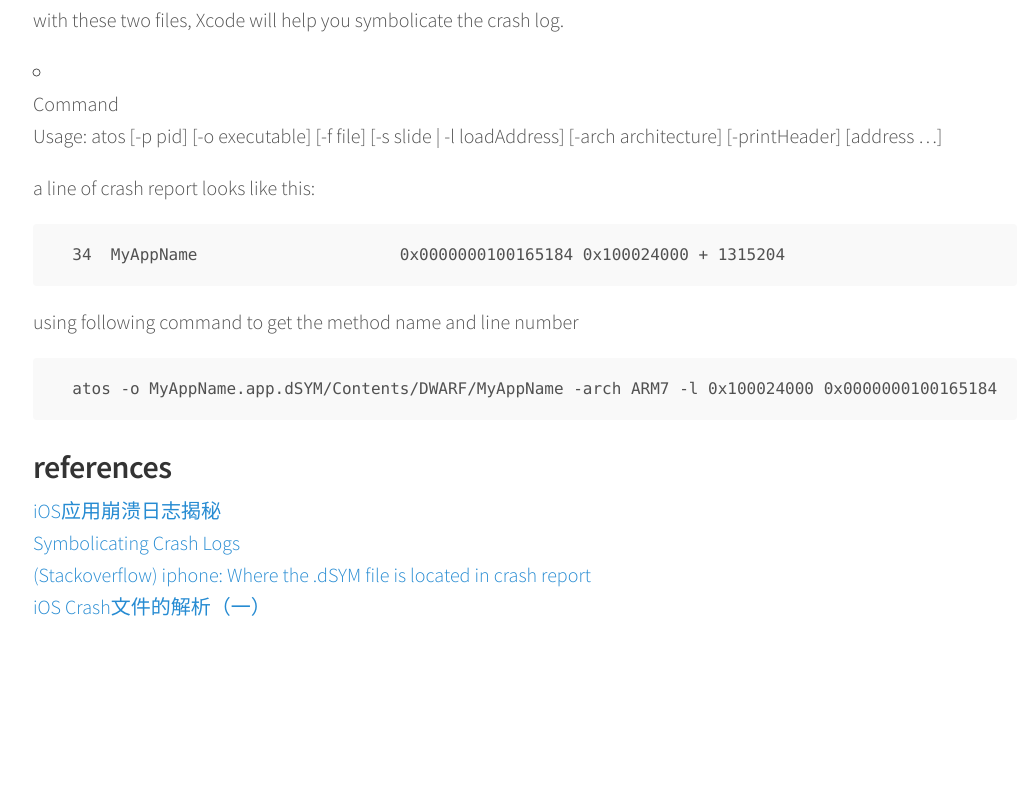
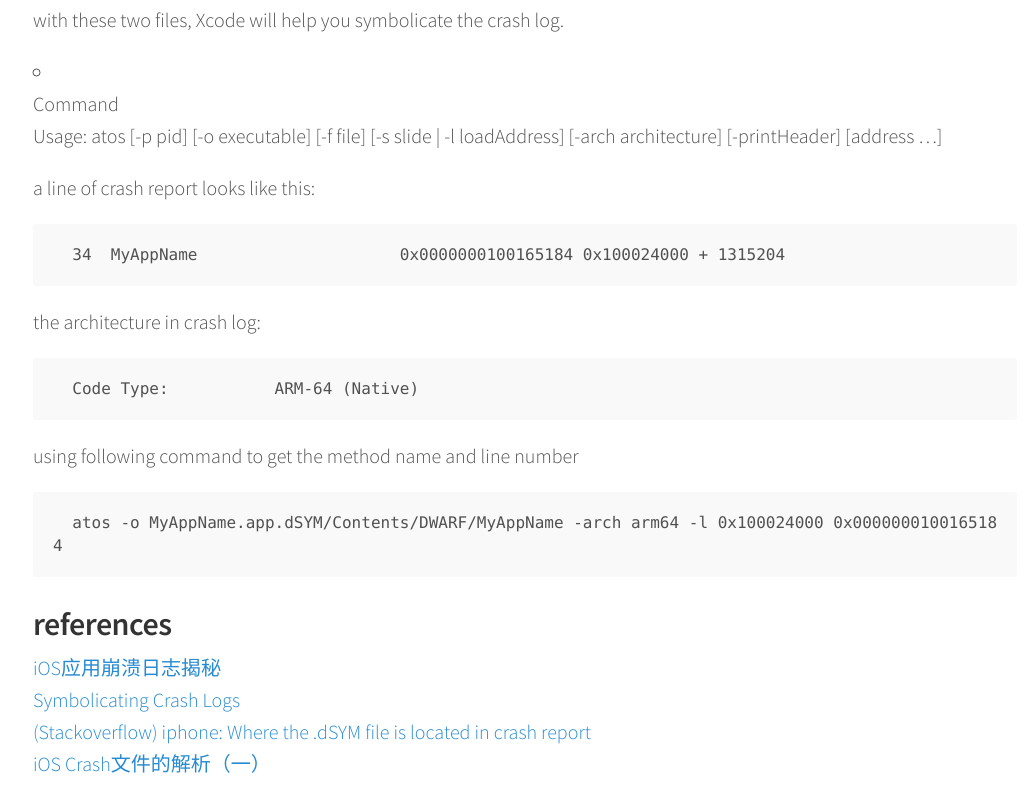
Before and after one commit to MESIRD/mesird.github.io, a Jekyll site: the page built from _posts/2016-08-18-get-crash-logs-on-mobile-device.markdown, in a window 1280 px wide and 900 px high, scrolled down 12016 px. Shown: the top 812 px of the window, without its empty margins (115-1143 px from the left). Built offline with Jekyll 4.4.1, drawn with Linux system fonts in a browser that asks for light colours; comment, search, counter and statistics services are not loaded; before the commit the page ends 12759 px from its top, so only the background shows below that; some of the changed text lies outside the part shown.

Commit message:
更新博客内容

````diff
--- a/_posts/2016-08-18-get-crash-logs-on-mobile-device.markdown
+++ b/_posts/2016-08-18-get-crash-logs-on-mobile-device.markdown
@@ -159,7 +159,7 @@ There are several values at the beginning, they are:
 
 * Code Type`ARM-64 (Native)`
 
-    application CPU architecture
+    application CPU architecture, this will be used in the following passage
 
 * Parent Process`launchd [1]`
 
@@ -358,10 +358,16 @@ Symbolicating with .dSYM file
     34  MyAppName                     0x0000000100165184 0x100024000 + 1315204
     ```
 
+    the architecture in crash log:
+
+    ```
+    Code Type:           ARM-64 (Native)
+    ```
+
     using following command to get the method name and line number
 
     ```
-    atos -o MyAppName.app.dSYM/Contents/DWARF/MyAppName -arch ARM7 -l 0x100024000 0x0000000100165184
+    atos -o MyAppName.app.dSYM/Contents/DWARF/MyAppName -arch arm64 -l 0x100024000 0x0000000100165184
     ```
 
 references
````
